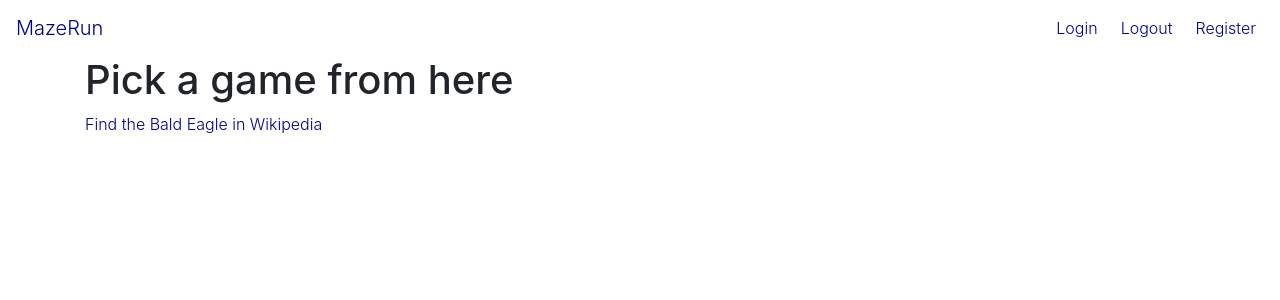
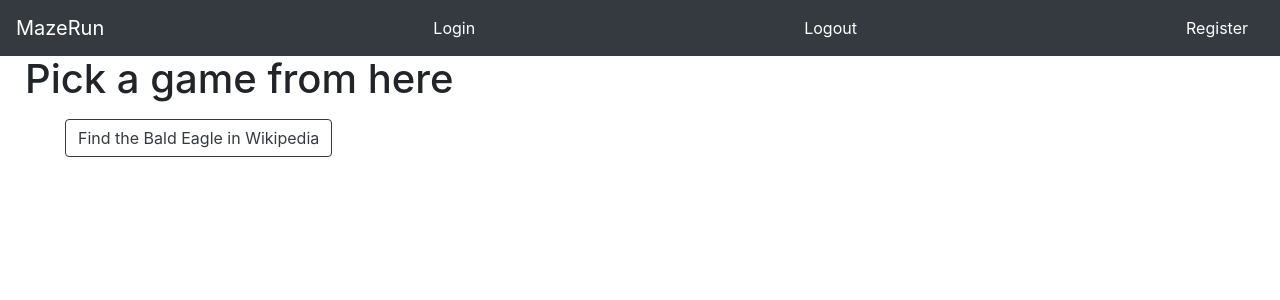
Before and after one commit to PeterCwalina/PSAD, a Flask app: page / in a window 1280 px wide. Shown: the top 300 px of the page. Run offline with Flask 2, Linux system fonts and the light colour scheme; some libraries are stand-ins or nearby versions.

Commit message:
fixed files

```diff
--- a/MazeRun/app.py
+++ b/MazeRun/app.py
@@ -42,6 +42,9 @@ def StartWiki():
     page = random.randint(10000,20000)
     return redirect('/wiki/' + str(page) + '/10')
 
+@app.route('/tests')
+def none():
+    return render_template('tests.html')
 
 
 
--- a/MazeRun/templates/base.html
+++ b/MazeRun/templates/base.html
@@ -5,23 +5,26 @@
 		<title>{% block title %} {% endblock %}</title>
 		<link rel="stylesheet" href="https://stackpath.bootstrapcdn.com/bootstrap/4.1.3/css/bootstrap.min.css" integrity="sha384-MCw98/SFnGE8fJT3GXwEOngsV7Zt27NXFoaoApmYm81iuXoPkFOJwJ8ERdknLPMO" crossorigin="anonymous">
 		<link rel="stylesheet" href="{{ url_for('static', filename='css/styles.css') }}" />
+		<style type="text/css">
+	            #links{
+	                color: white;
+	            }
+							#right{
+								float:right;
+								padding-left: 15px;
+							}
+							.container{
+								margin-top: 55px;
+								margin-left: 10px;
+							}
+	        </style>
 	</head>
 	<body>
-		<nav class="navbar navbar-light navbar-expand-md" style="background-color: white">
-			<a style = "color: #00008B; font-weight: 300;" class="navbar-brand" href="/">MazeRun</a>
-			<div class="navbar-collapse collapse w-100 order-3 dual-collapse2">
-						<ul class="navbar-nav ml-auto">
-							<li class="nav-item">
-								<a style = "color: #00008B; font-weight: 300; padding-left: 15px;" class="nav-link" href="/login">Login</a>
-							</li>
-							<li class="nav-item">
-								<a style = "color: #00008B; font-weight: 300; padding-left: 15px;" class="nav-link" href="/logout">Logout</a>
-							</li>
-							<li class="nav-item">
-							 <a style = "color: #00008B; font-weight: 300; padding-left: 15px;" class="nav-link" href="/signup">Register</a>
-						  </li>
-						</ul>
-				</div>
+		<nav class="navbar fixed-top navbar-dark bg-dark">
+			<a class="navbar-brand" href="/" id="links">MazeRun</a>
+			<a  class="nav-link" href="login.html" id="links" id= "right">Login</a>
+			<a  class="nav-link" href="logout.html" id="links" id= "right">Logout</a>
+			<a  class="nav-link" href="signup.html" id="links" id = "right">Register</a>
 		</nav>
 		<div class = "container">
 			{% block content %} {% endblock %}
--- a/MazeRun/templates/home.html
+++ b/MazeRun/templates/home.html
@@ -6,7 +6,12 @@ Home
 <body>
     <h1>Pick a game from here</h1>
     <p>
-      <a style = "color: #00008B; font-weight: 300;" href="{{ url_for('StartWiki') }}">Find the Bald Eagle in Wikipedia</a>
+      <ul>
+      <a href= "{{ url_for('StartWiki') }}" class="btn btn-outline-dark" role = "button">Find the Bald Eagle in Wikipedia</a>
+
+
+      <!-- <a style = "color: #00008B; font-weight: 300;" href="{{ url_for('StartWiki') }}">Find the Bald Eagle in Wikipedia</a> -->
+      </ul>
     </p>
 </body>
 {% endblock %}
```
Also changed, not shown: MazeRun/static/styles.css (deleted, +0 -103 lines).
